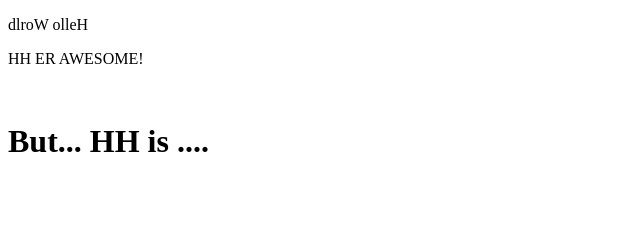
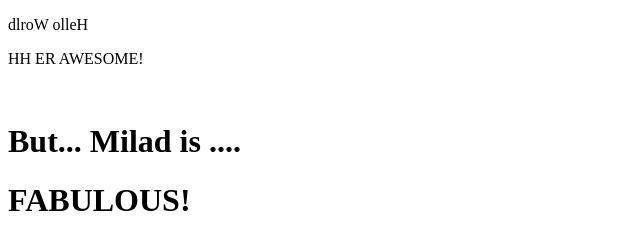
Before and after one commit to MortenGrue/KMD70480, a plain HTML site: page KMD70480/KMD70480/Default.html in a window 1280 px wide. Shown: the whole page, without its empty margins (0-640 px from the left). Drawn offline with Linux system fonts and the light colour scheme.

Commit message:
Til ære for Milad

```diff
--- a/KMD70480/KMD70480/Default.html
+++ b/KMD70480/KMD70480/Default.html
@@ -6,6 +6,7 @@
 <body>
     <p>dlroW olleH</p><p>HH ER AWESOME! </p>
     <br />
-    <h1>But... HH is ....</h1>
+    <h1>But... Milad is ....</h1>
+    <h1>FABULOUS!</h1>
 </body>
 </html>
```
